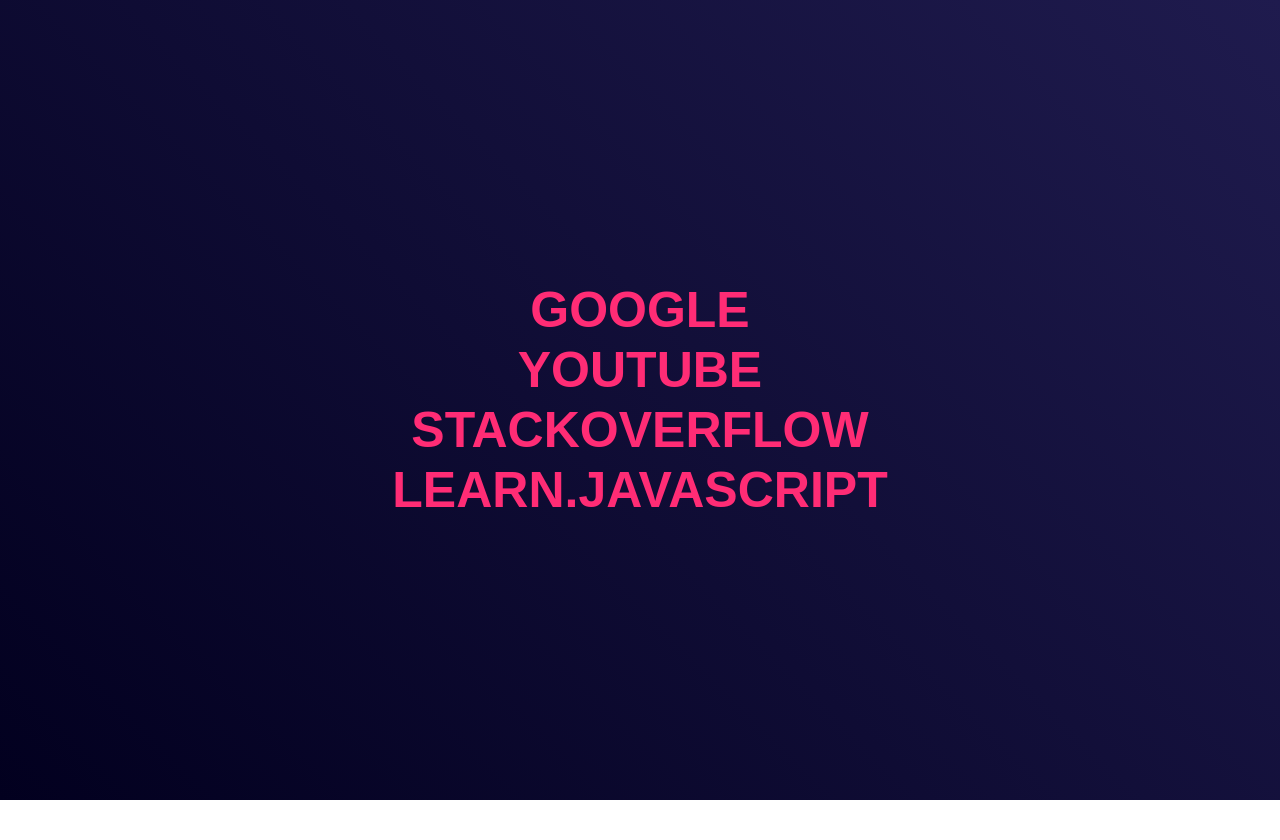
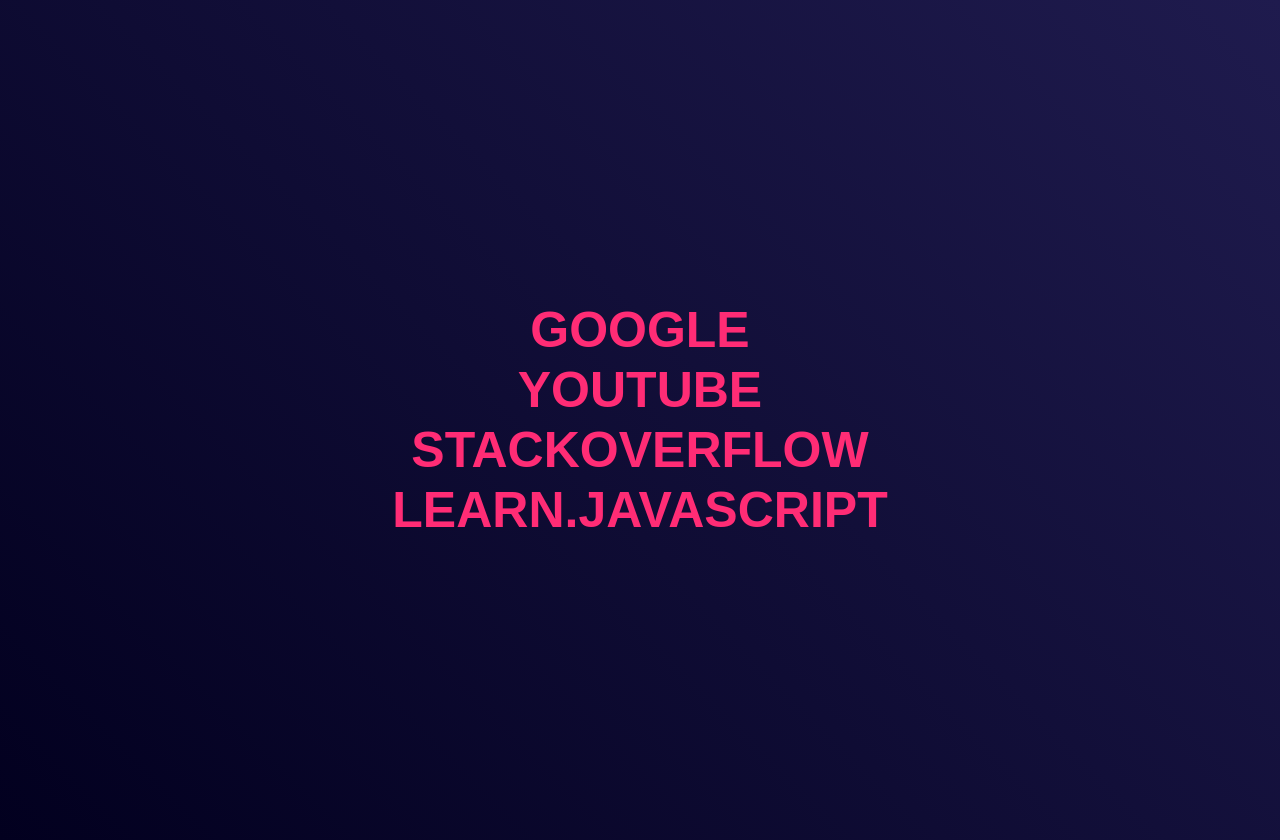
Before and after one commit to Dmitry27Zh/Split-text, a plain HTML site: page index.html in a window 1280 px wide. Before the commit the page ends 800 px from the top, so only its background shows below. Drawn offline with Linux system fonts and the light colour scheme.

Commit message:
Fix overflow issues

```diff
--- a/css/modules/split-text.css
+++ b/css/modules/split-text.css
@@ -13,10 +13,11 @@
   display: flex;
   justify-content: center;
   align-items: center;
+  min-height: 100vh;
+  padding: 20px;
   font-family: Arial, Helvetica, sans-serif;
   font-weight: 700;
   background: var(--background);
-  min-height: 100vh;
   user-select: none;
 }
 
@@ -25,12 +26,14 @@
   flex-direction: column;
   align-items: center;
   gap: var(--gap);
+  max-width: 100%;
   list-style: none;
   margin: 0;
   padding: 0;
 }
 
 .split-text__item {
+  max-width: 100%;
   font-size: var(--fz);
   text-transform: uppercase;
 }
@@ -75,12 +78,18 @@
 }
 
 .split-text__part {
+  display: flex;
   height: 0.5em;
   overflow: hidden;
   transition: transform 0.3s ease-in-out;
 }
 
 .split-text__bottom {
-  display: flex;
   align-items: flex-end;
 }
+
+.split-text__part span {
+  white-space: nowrap;
+  text-overflow: ellipsis;
+  overflow: hidden;
+}
--- a/index.html
+++ b/index.html
@@ -12,26 +12,26 @@
       <ul class="split-text__list">
         <li class="split-text__item">
           <a class="split-text__link" href="https://google.com">
-            <span class="split-text__part split-text__top">Google</span>
-            <span class="split-text__part split-text__bottom">Google</span>
+            <span class="split-text__part split-text__top"><span>Google</span></span>
+            <span class="split-text__part split-text__bottom"><span>Google</span></span>
           </a>
         </li>
         <li class="split-text__item">
           <a class="split-text__link" href="https://youtube.com">
-            <span class="split-text__part split-text__top">Youtube</span>
-            <span class="split-text__part split-text__bottom">Youtube</span>
+            <span class="split-text__part split-text__top"><span>Youtube</span></span>
+            <span class="split-text__part split-text__bottom"><span>Youtube</span></span>
           </a>
         </li>
         <li class="split-text__item">
           <a class="split-text__link" href="https://stackoverflow.com">
-            <span class="split-text__part split-text__top">StackOverflow</span>
-            <span class="split-text__part split-text__bottom">StackOverflow</span>
+            <span class="split-text__part split-text__top"><span>StackOverflow</span></span>
+            <span class="split-text__part split-text__bottom"><span>StackOverflow</span></span>
           </a>
         </li>
         <li class="split-text__item">
           <a class="split-text__link" href="https://learn.javascript.ru">
-            <span class="split-text__part split-text__top">learn.javascript</span>
-            <span class="split-text__part split-text__bottom">learn.javascript</span>
+            <span class="split-text__part split-text__top"><span>learn.javascript</span></span>
+            <span class="split-text__part split-text__bottom"><span>learn.javascript</span></span>
           </a>
         </li>
       </ul>
```
